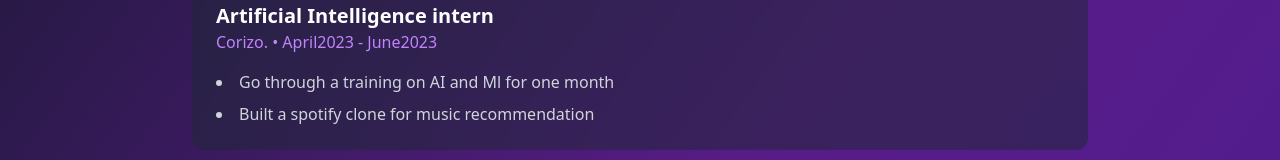
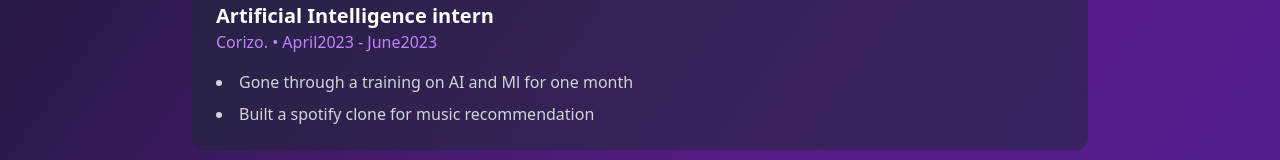
Before and after one commit to Utkarsh1968/my-portfolio, a React (Vite) app: page /resume in a window 1280 px wide. Shown: the part 570-730 px from the top of the page. Built offline with nearby package versions, Linux system fonts and the light colour scheme.

Commit message:
Update Resume.tsx

```diff
--- a/src/pages/Resume.tsx
+++ b/src/pages/Resume.tsx
@@ -57,7 +57,7 @@ const Resume = () => {
                 <h4 className="text-xl font-semibold text-white">Artificial Intelligence intern</h4>
                 <p className="text-purple-400">Corizo. • April2023 - June2023</p>
                 <ul className="mt-4 text-gray-300 space-y-2 list-disc list-inside">
-                  <li>Go through a training on AI and Ml for one month</li>
+                  <li>Gone through a training on AI and Ml for one month</li>
                   <li>Built a spotify clone for music recommendation</li>
 
                 </ul>
```
